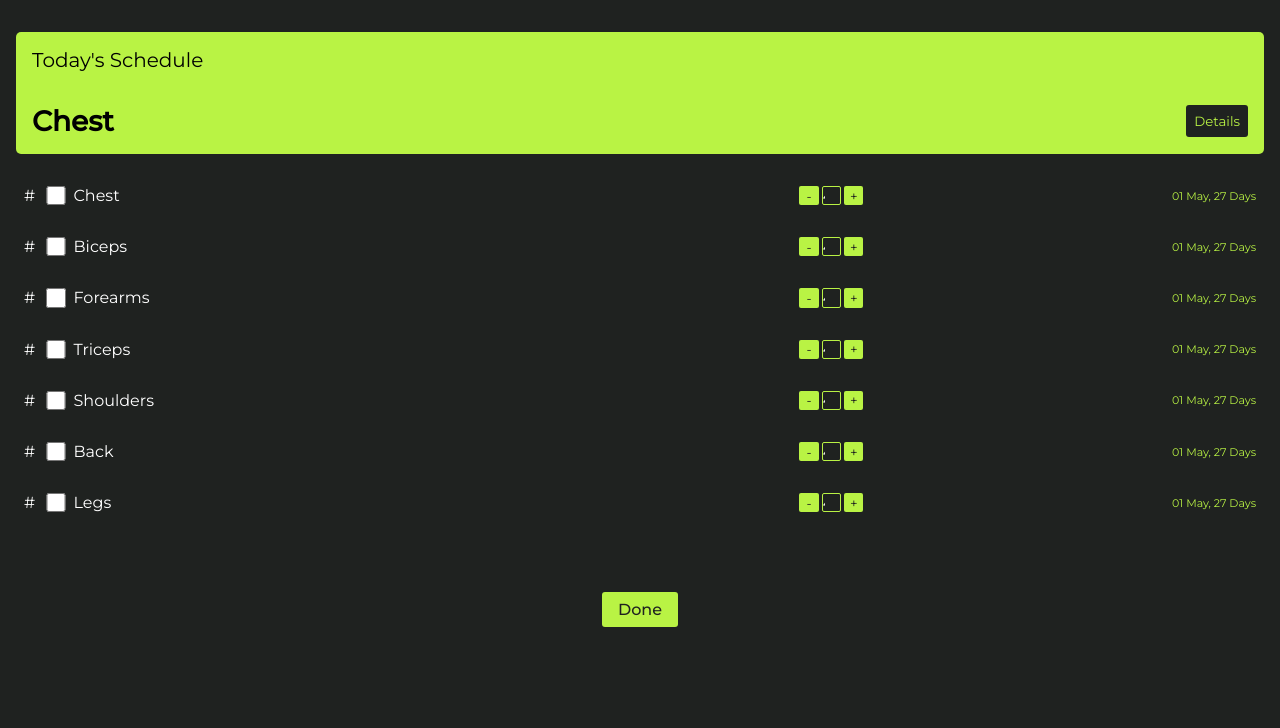
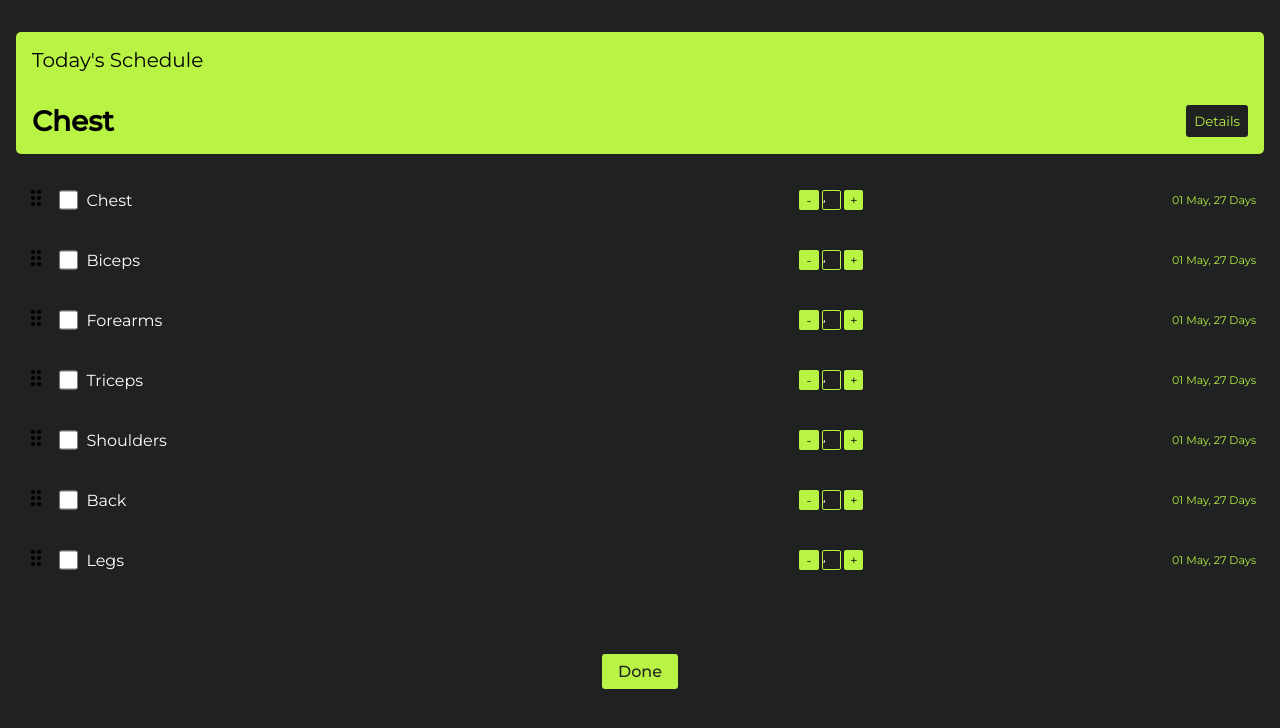
Before and after one commit to prateek18801/liftlog, a React (Vite) app: page / in a window 1280 px wide. Shown: the top 728 px of the page. Built offline with nearby package versions, Linux system fonts and the light colour scheme.

Commit message:
Add drag indicator symbol

```diff
--- a/src/components/ExerciseListItem.tsx
+++ b/src/components/ExerciseListItem.tsx
@@ -39,7 +39,7 @@ const ExerciseListItem = ({ id, part, exercises, timestamp, exercisesDoneToday,
         <div className={styles.card}>
 
             <div className={styles.wrapper}>
-                <div style={{ color: '#FFFFFF' }}>#</div>
+                <div><span className='material-symbols-outlined'>drag_indicator</span></div>
                 <input type='checkbox' name={part} id={part} onClick={updateExerciseTimestamp} defaultChecked={exercisesDoneToday.includes(id)} />
                 <div className={styles.part}>{part[0].toUpperCase() + part.substring(1)}</div>
             </div>
```
